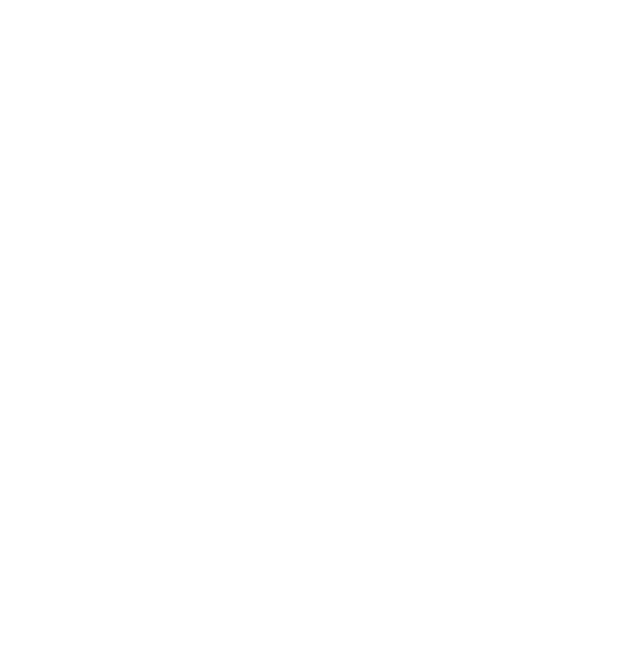
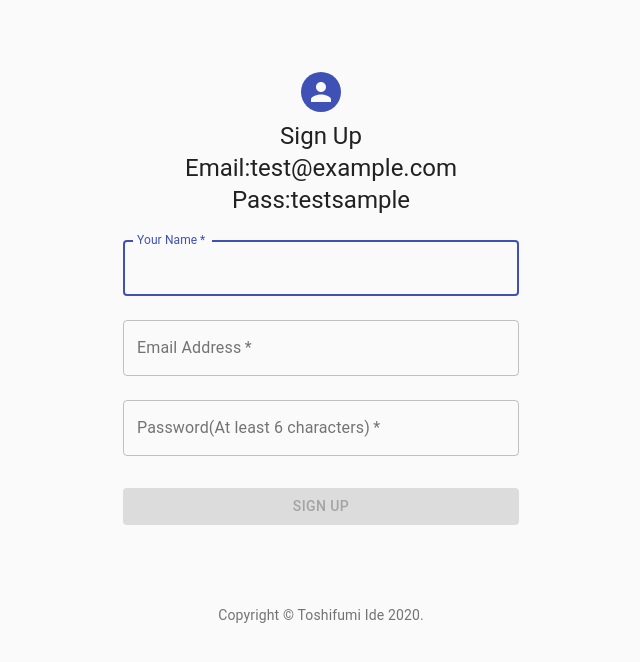
Before and after one commit to ToshifumiIde/React_PageTransition, a React (Create React App) app: page / in a window 1280 px wide. Shown: the top 662 px of the page, without its empty margins (319-959 px from the left). Built offline with nearby package versions, Linux system fonts and the light colour scheme.

Commit message:
inport ando conntect firebase

```diff
--- /dev/null
+++ b/src/components/App.jsx
@@ -0,0 +1,28 @@
+import React , {useState} from "react";
+import SignIn from "./SignIn";
+import SignUp from "./SignUp";
+import Main from "./Main";
+import {
+  BrowserRouter as Router,
+  Switch,
+  Route,
+  Link
+} from "react-router-dom";
+
+const App = ()=>{
+  // const [email , setEmail] = useState("");
+  // const [password , setPassword] = useState("");
+
+  return(
+    <Router>
+      <Switch>
+        <Route exact path="/" component={SignUp} />
+        <Route exact path="/signin" component={SignIn} />
+        <Route exact path="/main" component={Main} />
+      </Switch>
+    </Router>
+  )
+}
+
+export default App;
+// ReactDOM.render(<App />,document.getElementById("root"));
--- a/src/components/SignIn.jsx
+++ b/src/components/SignIn.jsx
@@ -70,7 +70,7 @@
   const handleSubmit = e =>{
     e.preventDefault();
     console.log("送信しました");
-    firebase.auth().createUserWithEmailAndPassword(email, password)
+    firebase.auth().signInWithEmailAndPassword(email, password)
 		.then( () => {
 			console.log("Signup Succeeded!");
 		})
@@ -95,7 +95,7 @@
           Email:test@example.com
         </Typography>
         <Typography component="h2" variant="h5">
-          Pass:test
+          Pass:testsample
         </Typography>
         <form className={classes.form} noValidate>
           <TextField
--- a/src/components/SignUp.jsx
+++ b/src/components/SignUp.jsx
@@ -52,21 +52,23 @@
   },
 }));
 
-const SignUp = () =>{
+const SignUp = () => {
   const classes = useStyles();
   const [email , setEmail] = useState("");
   const [password , setPassword] = useState("");
+  const [name , setName] = useState("");
   const [disabled , setDisabled] = useState(true)
 
   useEffect(()=> {
     const disabledEmail = email !== "";
     const disabledPassword = password !== "";
-    if(disabledEmail && disabledPassword){
-      setDisabled(false)
+    const disabledName = name !== "";
+    if(disabledEmail && disabledPassword && disabledName){
+      setDisabled(false);
     }
-  },[email,password])
+  },[email,password,name])
 
-  const handleSubmit = e =>{
+  const handleSubmit = e => {
     e.preventDefault();
     console.log("送信されました");
     firebase.auth().createUserWithEmailAndPassword(email, password)
@@ -89,7 +91,28 @@
         <Typography component="h1" variant="h5">
           Sign Up
         </Typography>
+        <Typography component="h2" variant="h5">
+          Email:test@example.com
+        </Typography>
+        <Typography component="h2" variant="h5">
+          Pass:testsample
+        </Typography>
         <form className={classes.form} noValidate>
+          <TextField
+            variant="outlined"
+            margin="normal"
+            required
+            fullWidth
+            id="name"
+            label="Your Name"
+            name="name"
+            autoComplete="name"
+            autoFocus
+            onChange={(e)=> {
+              setName(e.target.value)
+            }}
+            value={name}
+          />
           <TextField
             variant="outlined"
             margin="normal"
@@ -99,7 +122,6 @@
             label="Email Address"
             name="email"
             autoComplete="email"
-            autoFocus
             onChange={(e)=>{
               setEmail(e.target.value)
             }}
@@ -111,11 +133,11 @@
             required
             fullWidth
             name="password"
-            label="Password"
+            label="Password(At least 6 characters)"
             type="password"
             id="password"
             autoComplete="current-password"
-            onChange={e=>{
+            onChange={e=> {
               setPassword(e.target.value)
             }}
             value={password}
@@ -133,7 +155,7 @@
             disabled={disabled}
             onClick={handleSubmit}
           >
-            Sign In
+            SIGN UP
           </Button>
           {/* <Grid container>
             <Grid item>
--- a/src/config/firebase.js
+++ b/src/config/firebase.js
@@ -1,23 +1,24 @@
-import * as firebase from 'firebase/app';
-import 'firebase/auth';
+import firebase from "firebase/app";
+import "firebase/auth";
+import "firebase/firestore";
 // import * as firebase from "firebase";
 // import 'firebase/analytics';
 // import "firebase/firestore";
 // var firebase = require("firebase/app");
 
 
-const firebaseConfig ={
-  apiKey: "AIzaSyCc9hZzV5UXsCBpKVrKb7BKqrhk5gBi2vs",
-  authDomain: "toshifumiide-calendar.firebaseapp.com",
-  databaseURL: "https://toshifumiide-calendar.firebaseio.com",
-  projectId: "toshifumiide-calendar",
-  storageBucket: "toshifumiide-calendar.appspot.com",
-  messagingSenderId: "511604151119",
-  appId: "1:511604151119:web:81e32d9d438d4a11ef2b3a",
-  measurementId: "G-F8WZCT33RB"
+const firebaseConfig = {
+  apiKey: "AIzaSyBe89HC1jt0C7kYpBxvixSB-AsRJpBllZA",
+  authDomain: "chatapp2-972c4.firebaseapp.com",
+  databaseURL: "https://chatapp2-972c4.firebaseio.com",
+  projectId: "chatapp2-972c4",
+  storageBucket: "chatapp2-972c4.appspot.com",
+  messagingSenderId: "755396197947",
+  appId: "1:755396197947:web:f5ff2d828f6bcb3fbb661e",
+  measurementId: "G-DBGT3Q5M0T"
 };
 
-firebase.default.initializeApp(firebaseConfig);
+firebase.initializeApp(firebaseConfig);
 // firebase.initializeApp(firebaseConfig);
 //firebase.defaultとdefaultオブジェクト？メソッド？を追加することで解決した
 export default firebase;
--- a/src/index.js
+++ /dev/null
@@ -1,28 +0,0 @@
-import React , {useState} from "react";
-import ReactDOM from "react-dom";
-import SignIn from "./components/SignIn";
-import SignUp from "./components/SignUp";
-import Main from "./components/Main";
-import {
-  BrowserRouter as Router,
-  Switch,
-  Route,
-  Link
-} from "react-router-dom";
-
-const App = ()=>{
-  // const [email , setEmail] = useState("");
-  // const [password , setPassword] = useState("");
-
-  return(
-    <Router>
-      <Switch>
-        <Route path="/signup" component={SignUp} />
-        <Route path="/signin" component={SignIn} />
-        <Route path="/main" component={Main} />
-      </Switch>
-    </Router>
-  )
-}
-
-ReactDOM.render(<App />,document.getElementById("root"));
--- /dev/null
+++ b/src/index.jsx
@@ -0,0 +1,5 @@
+import React from "react";
+import ReactDOM from "react-dom";
+import App from "./components/App";
+
+ReactDOM.render(<App/> , document.getElementById("root"));
```
Also changed, not shown: 1 other file (tests, documents, lock files or other folders).
